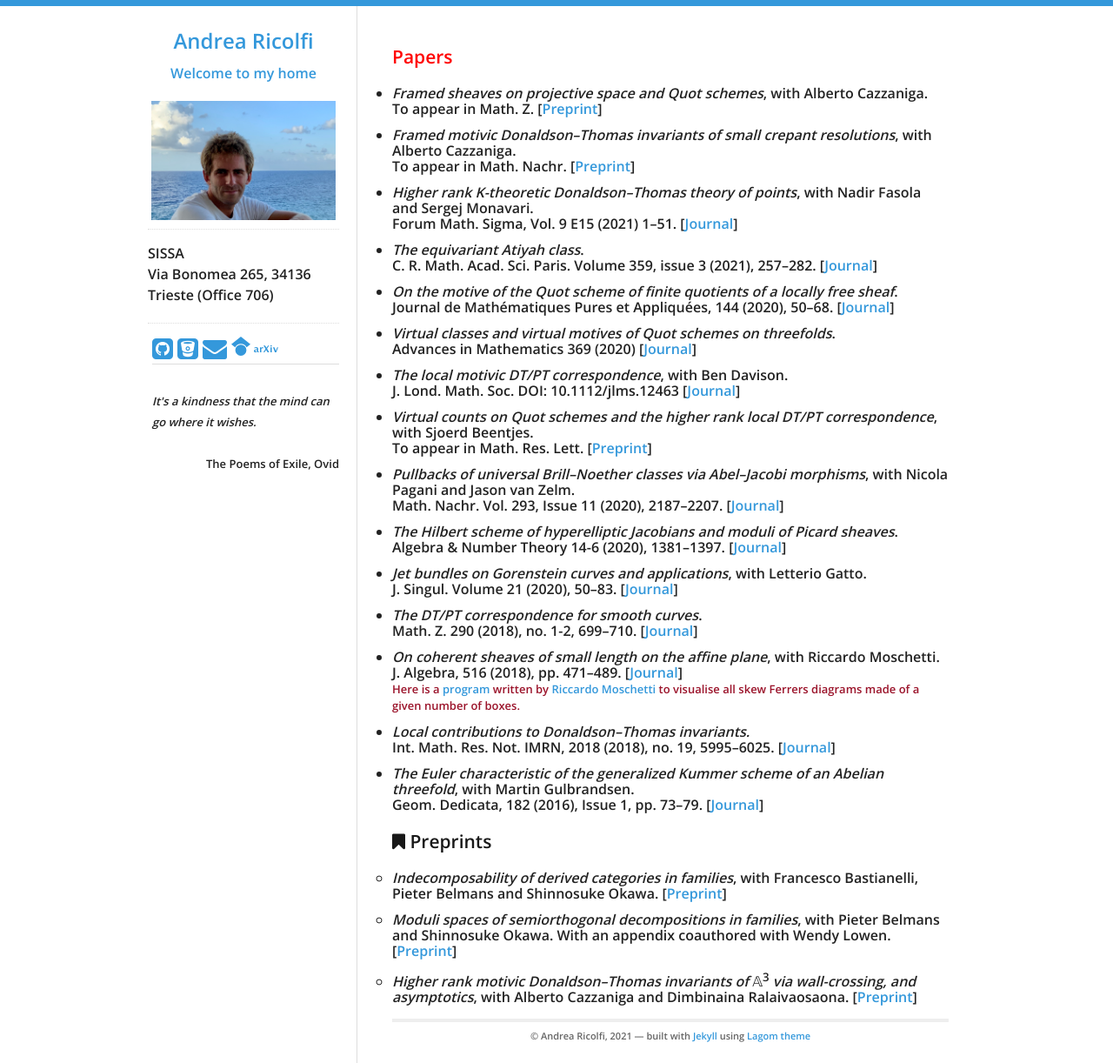
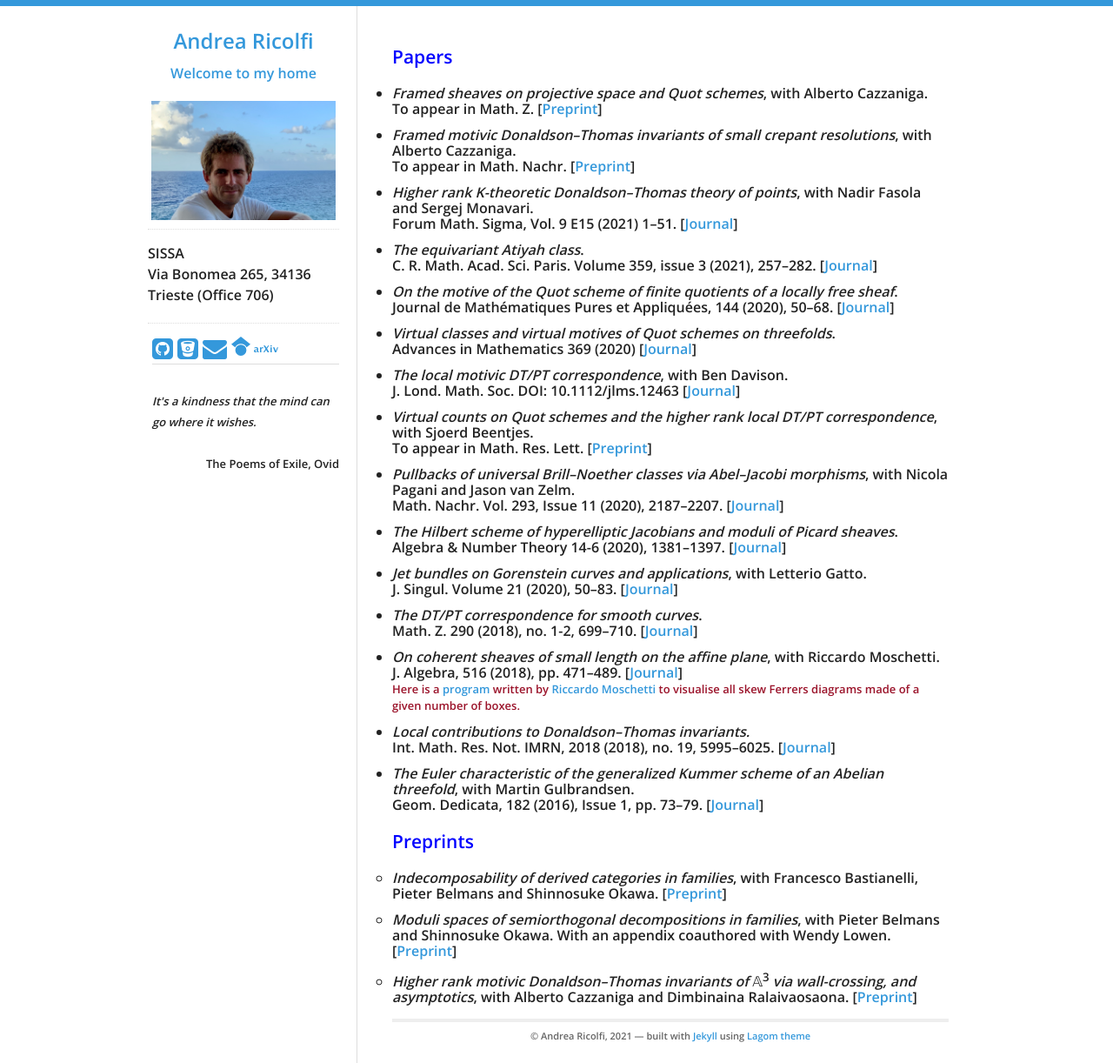
Before and after one commit to atricolfi/atricolfi.github.io, a Jekyll site: the page built from MATHEMATICS/Papers.html, in a window 1280 px wide. Shown: the whole page at 87% size. Built offline with Jekyll 4.4.1, drawn with Linux system fonts in a browser that asks for light colours.

Commit message:
Update Papers.html

```diff
--- a/MATHEMATICS/Papers.html
+++ b/MATHEMATICS/Papers.html
@@ -4,7 +4,7 @@ title: Blog Posts
 ---
 
 <div id="home">
-   <h3> <p style="color:red">Papers</p> </h3>
+   <h3> <p style="color:blue">Papers</p> </h3>
 <p>
 
 
@@ -87,7 +87,7 @@ Geom. Dedicata, 182 (2016), Issue 1, pp. 73&#8211;79. [<a href="http://link.spri
 </div>
 
 <div id="home">
-  <h3><i class="fa fa-bookmark"></i> Preprints </h3>
+   <h3> <p style="color:blue">Preprints</p> </h3>
 <p>
 
   <ul style="list-style-type:circle">
```
